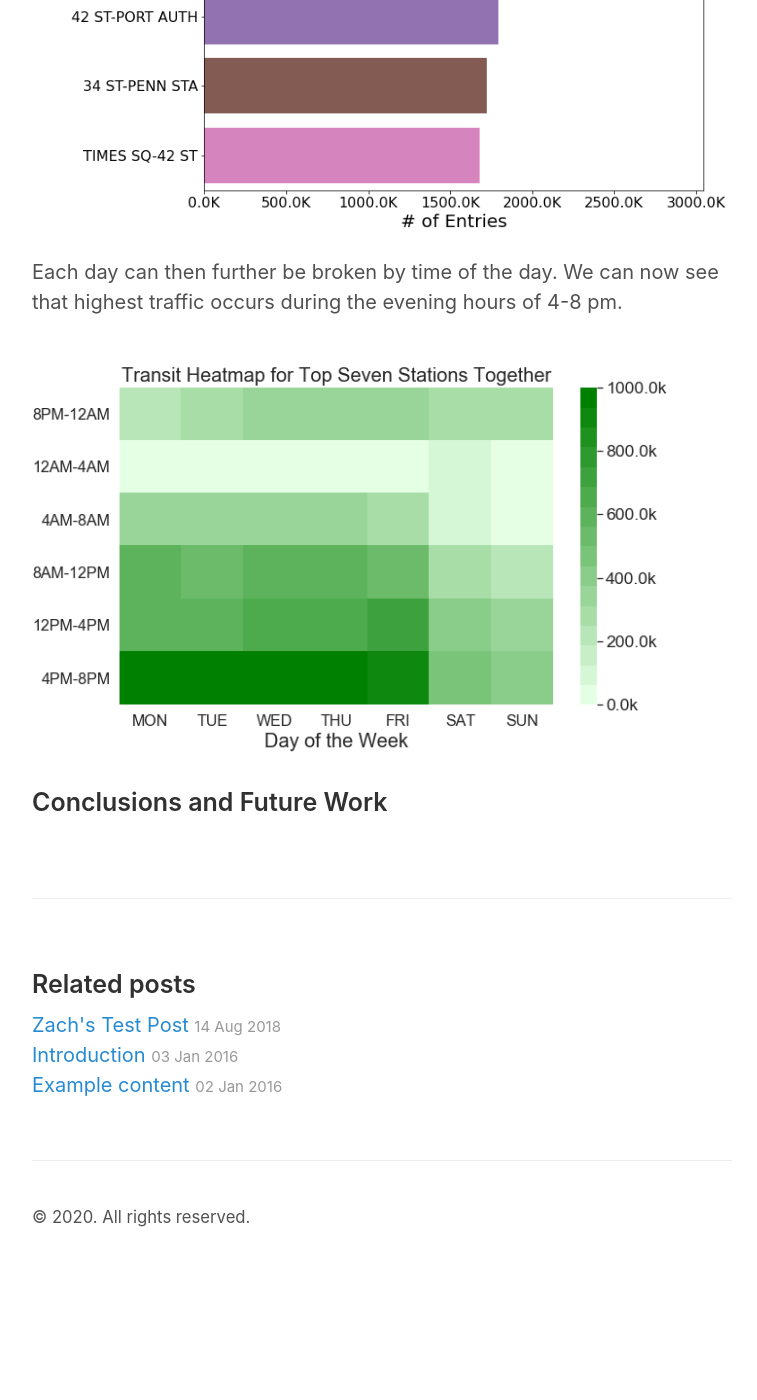
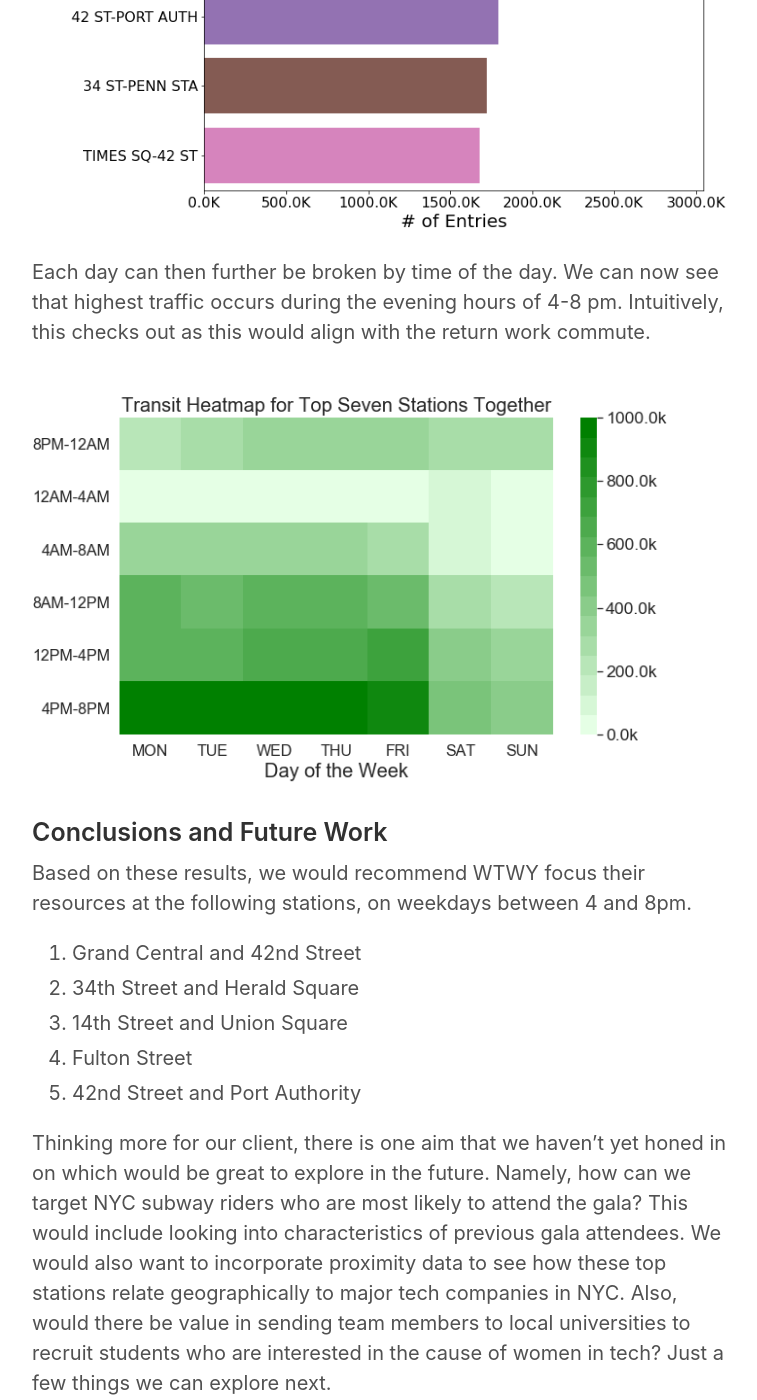
Before and after one commit to enndy6285/enndy6285.github.io, a Jekyll site: the page built from _posts/2020-04-03-eda-mta.md, in a window 1280 px wide and 1400 px high, scrolled down 3381 px. Shown: the whole window, without its empty margins (258-1015 px from the left). Built offline with Jekyll 4.4.1, drawn with Linux system fonts in a browser that asks for light colours; before the commit the page ends 4652 px from its top, so only the background shows below that.

Commit message:
updated 1st blog

```diff
--- a/_posts/2020-04-03-eda-mta.md
+++ b/_posts/2020-04-03-eda-mta.md
@@ -4,6 +4,7 @@ title: Exploring MTA turnstile data
 ---
 
 To kick off our journey at [Metis](http://www.thisismetis.com), our project team was enlisted by the hypothetical group WomenTechWomenYes (WTWY) to help with their upcoming summer gala. Using public turnstile data from NYC's MTA subway system, we were tasked to make recommendations for their street team. Let's get started.
+
 
 ### Learning to think like a Data Scientist
 Before diving into the data, it was important for us to hone in on what questions exactly we are trying to answer. This means thinking about what can provide the most value to our client WTWY. Let's pick out some details from their initial contact:
@@ -16,6 +17,7 @@ Some potential takeaways:
 * We want to maximize the number of signatures we can get
 * We want to get signatures from people who will attend the gala
 
+
 ### The Dataset
 The data is publically available on the [MTA's webpage](http://web.mta.info/developers/turnstile.html). Each line of data gives us the following information:
 * Turnstile location - C/A, UNIT, SCP, STATION, LINENAME
@@ -25,6 +27,7 @@ The data is publically available on the [MTA's webpage](http://web.mta.info/deve
 Cleaning the data, we can see that it was collected as a running counter, usually every 4 hours. By finding the difference in ENTRIES from the previous collection, we can determine how many new entries occured at a turnstile during a given time interval.
 
 We decided to look at data from the month of June 2019. This would give us an estimate of subway station foot traffic around the time leading up to when the summer gala is expected to occur.
+
 
 ### Insights
 We first aggregated the data for the entire month to get total entries through each station. We can then sort to find the top overall stations by total foot traffic.
@@ -39,8 +42,17 @@ Recalculating the total station entries during weekday onlys, the top stations r
 
 ![Total Station Entries on Weekdays]({{ site.url }}/images/station_total_weekdays.png)
 
-Each day can then further be broken by time of the day. We can now see that highest traffic occurs during the evening hours of 4-8 pm.
+Each day can then further be broken by time of the day. We can now see that highest traffic occurs during the evening hours of 4-8 pm. Intuitively, this checks out as this would align with the return work commute.
 
 ![Top 7 Stations Heatmap]({{ site.url }}/images/station_top7_heatmap.png)
 
+
 ### Conclusions and Future Work
+Based on these results, we would recommend WTWY focus their resources at the following stations, on weekdays between 4 and 8pm.
+1. Grand Central and 42nd Street
+2. 34th Street and Herald Square
+3. 14th Street and Union Square
+4. Fulton Street
+5. 42nd Street and Port Authority
+
+Thinking more for our client, there is one aim that we haven't yet honed in on which would be great to explore in the future. Namely, how can we target NYC subway riders who are most likely to attend the gala? This would include looking into characteristics of previous gala attendees. We would also want to incorporate proximity data to see how these top stations relate geographically to major tech companies in NYC. Also, would there be value in sending team members to local universities to recruit students who are interested in the cause of women in tech? Just a few things we can explore next.
```
Also changed, not shown: _posts/_2016-01-02-example-content.md (renamed from _posts/2016-01-02-example-content.md), _posts/_2016-01-03-introduction.md (renamed from _posts/2016-01-03-introduction.md), _posts/_2018-08-14-Testing-Local-Images.md (renamed from _posts/2018-08-14-Testing-Local-Images.md).
